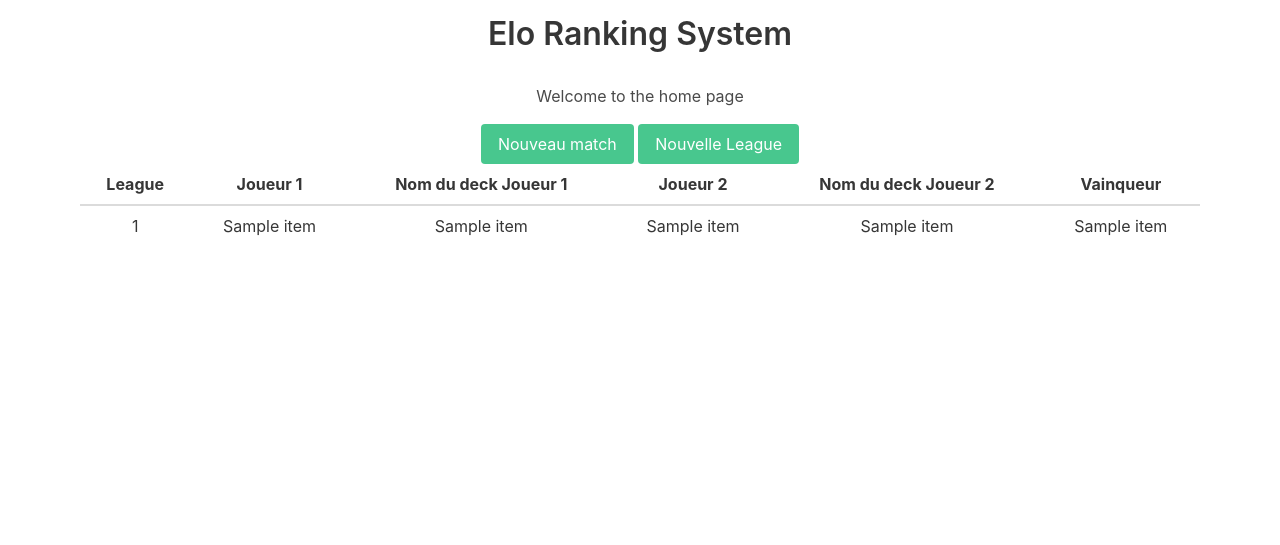
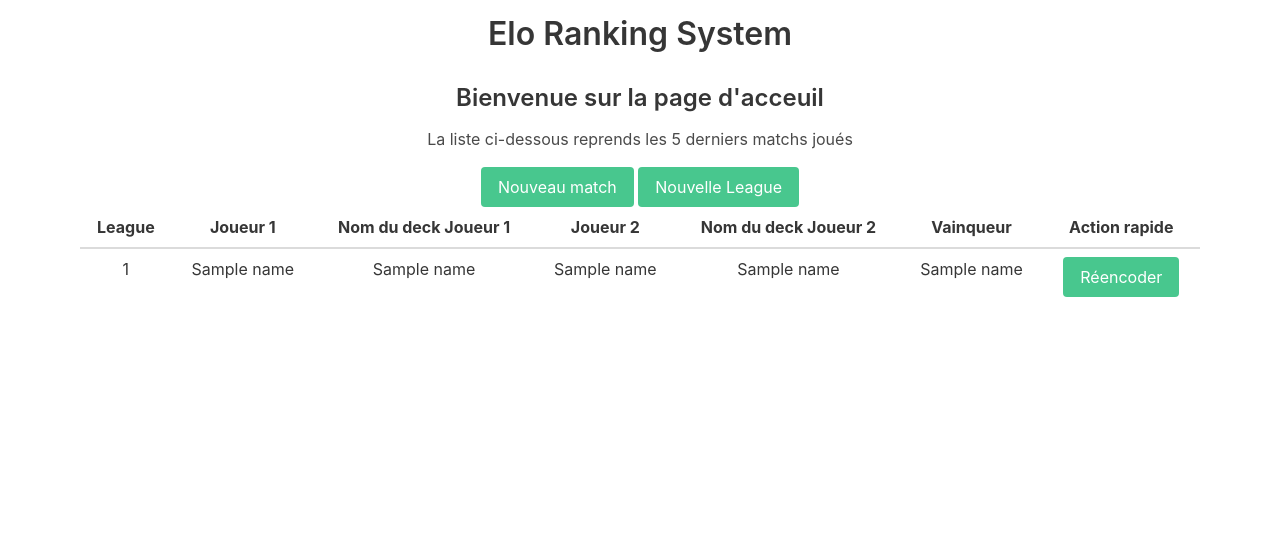
Before and after one commit to LJKhnor/EloRankingSystem, a Flask app: template projet/templates/index.html in a window 1280 px wide. Shown: the part 80-625 px from the top of the page. Run offline with Flask 2, Linux system fonts and the light colour scheme; the template is opened without the code that fills it: most values are stand-ins (such as "Sample title", 1, 10 or a date in 2020); some libraries are stand-ins or nearby versions.

Commit message:
début de l'ajout d'un bouton d'ajout rapide

```diff
--- a/projet/templates/index.html
+++ b/projet/templates/index.html
@@ -11,7 +11,8 @@
 {% block content %}
 <div class="container">
   <div class="content has-text-centered m-4">
-    <p>Welcome to the home page</p>
+    <h3>Bienvenue sur la page d'acceuil</h3>
+    <p>La liste ci-dessous reprends les 5 derniers matchs joués</p>
   </div>
 </div>
 <div class="container">
@@ -32,28 +33,32 @@
           <th>Joueur 2</th>
           <th>Nom du deck Joueur 2</th>
           <th>Vainqueur</th>
+          <th>Action rapide</th>
         </tr>
       </thead>
         {% for item in matches_fetched %}
         <tbody>
-          <td value="{{ item.league_name }}">
-              {{ item[0] }}
+          <td value="{{ item[0][0] }}">
+              {{ item[0][1] }}
           </td>
-          <td value="{{ item.id }}">
-              {{ item[1] }}
+          <td value="{{ item[1][0] }}">
+              {{ item[1][1] }}
           </td>
-          <td value="{{ item.id }}">
-              {{ item[2] }}
+          <td value="{{ item[2][0] }}">
+              {{ item[2][1] }}
           </td>
-          <td value="{{ item.id }}">
-              {{ item[3] }}
+          <td value="{{ item[3][0] }}">
+              {{ item[3][1] }}
           </td>
-          <td value="{{ item.id }}">
-              {{ item[4] }}
+          <td value="{{ item[4][0] }}">
+              {{ item[4][1] }}
           </td>
-          <td value="{{ item.id }}">
-              {{ item[5] }}
+          <td value="{{ item[5][0] }}">
+              {{ item[5][1] }}
           </td>
+        <td>
+          <a class="button is-success" href="{{url_for('new_match') }}">Réencoder</a>
+        </td>
         </tbody>
         {% endfor %}
       </table>
--- a/projet/views.py
+++ b/projet/views.py
@@ -20,13 +20,14 @@ def index():
         matches = match_service.get_last_five_matches()
         matches_fetched = []
         for match in matches:
+            league_id = match['league_id']
             league_name = league_service.get_league_name_by_id(match['league_id'])['label']
             player_1_name = player_service.get_player_by_id(match['player_1_id'])['name']
             player_2_name = player_service.get_player_by_id(match['player_2_id'])['name']
             deck_1_name = deck_service.get_deck_by_id(match['deck_1_id'])['name']
             deck_2_name = deck_service.get_deck_by_id(match['deck_2_id'])['name']
             winner_name = player_service.get_player_by_id(match['winner_player_id'])['name']
-            matches_fetched.append((league_name, player_1_name, deck_1_name, player_2_name, deck_2_name, winner_name))
+            matches_fetched.append(((league_id,league_name), player_1_name, deck_1_name, player_2_name, deck_2_name, winner_name))
 
     return render_template('index.html', **locals())
 
@@ -71,7 +72,7 @@ def league():
     return render_template('league.html', **locals())
 
 
-@bp_business.route('/new_match', methods=('GET', 'POST'))
+@bp_business.route('/new_match<item>', methods=('GET', 'POST'))
 def new_match():
     """ new match route """
     i = elo.Implementation()
@@ -79,6 +80,10 @@ def new_match():
     leagues = league_service.get_all_leagues()
     players = player_service.get_all_players()
     decks = deck_service.get_all_decks()
+
+    if request.method == 'GET':
+        if request.values != None:
+            pass
 
     if request.method == 'POST':
         error = None
```
